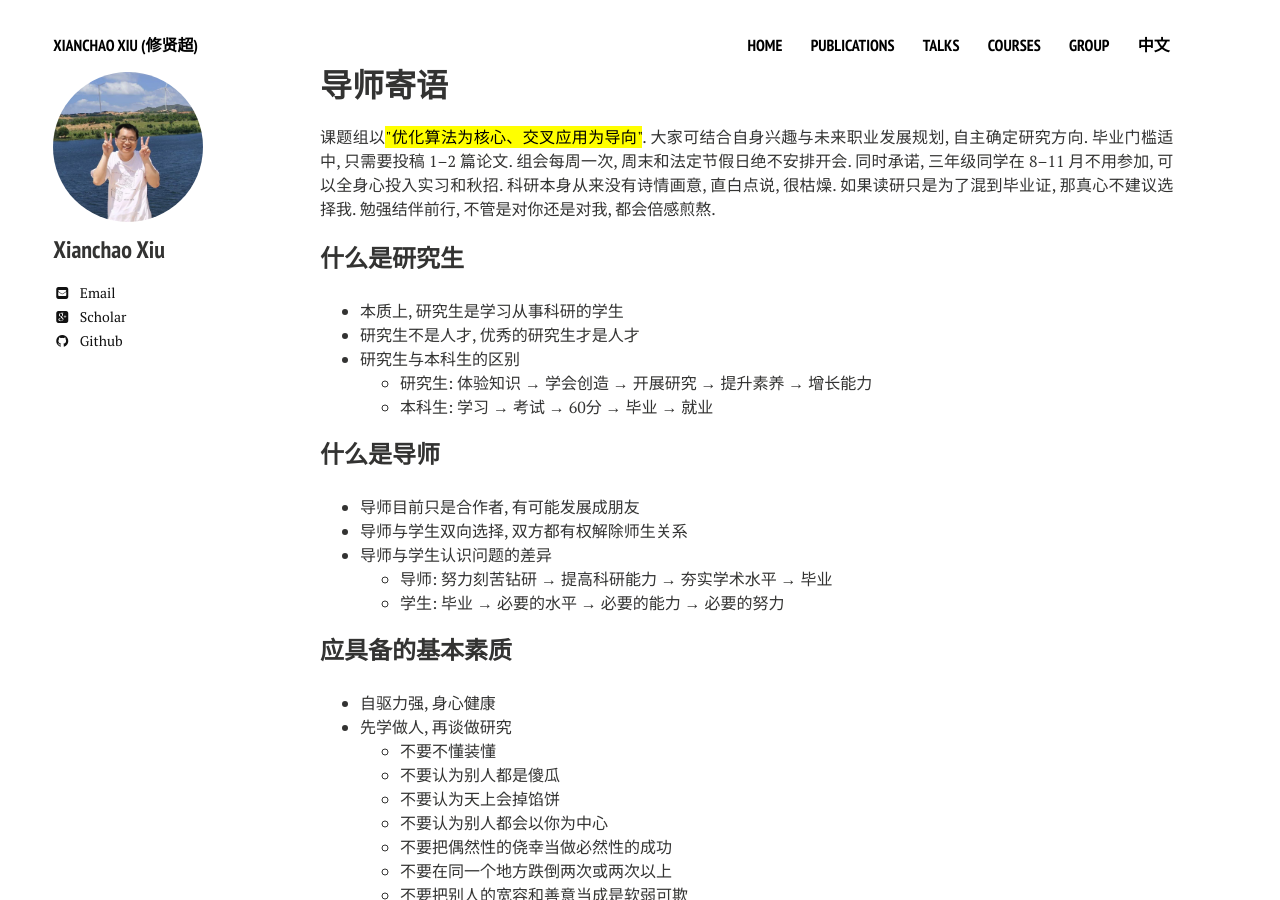
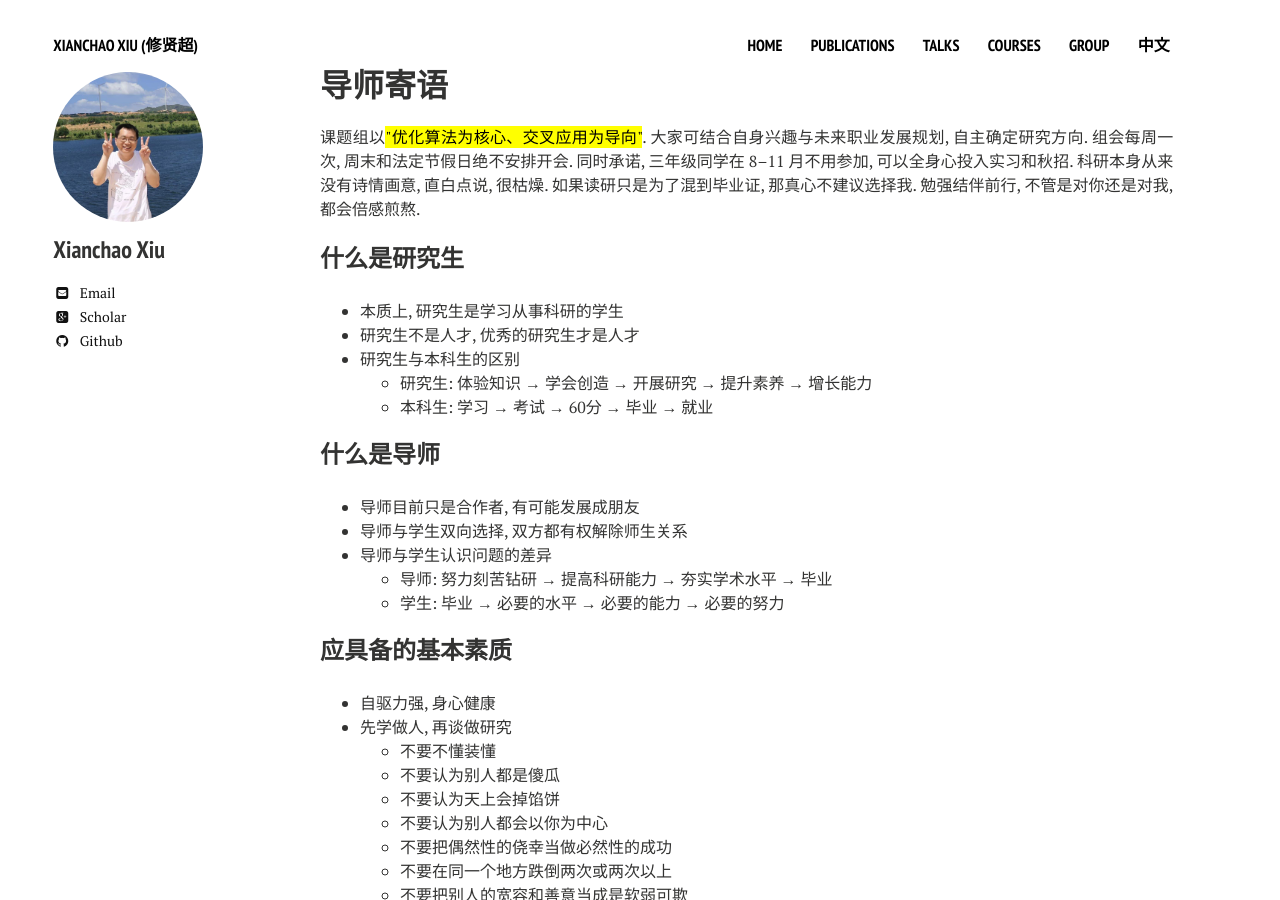
Before and after one commit to xianchaoxiu/xianchaoxiu.github.io, a Jekyll site: the page built from group/reading/index.md, in a window 1280 px wide and 900 px high. Built offline with Jekyll 4.4.1, drawn with Linux system fonts in a browser that asks for light colours; nearby versions of some CDN libraries.

Commit message:
Update index.md

```diff
--- a/group/reading/index.md
+++ b/group/reading/index.md
@@ -7,7 +7,6 @@ share: false
 
 课题组以<mark>"优化算法为核心、交叉应用为导向"</mark>.
 大家可结合自身兴趣与未来职业发展规划, 自主确定研究方向.
-毕业门槛适中, 只需要投稿 1–2 篇论文.
 组会每周一次, 周末和法定节假日绝不安排开会.
 同时承诺, 三年级同学在 8–11 月不用参加, 可以全身心投入实习和秋招.
 科研本身从来没有诗情画意, 直白点说, 很枯燥.
```
